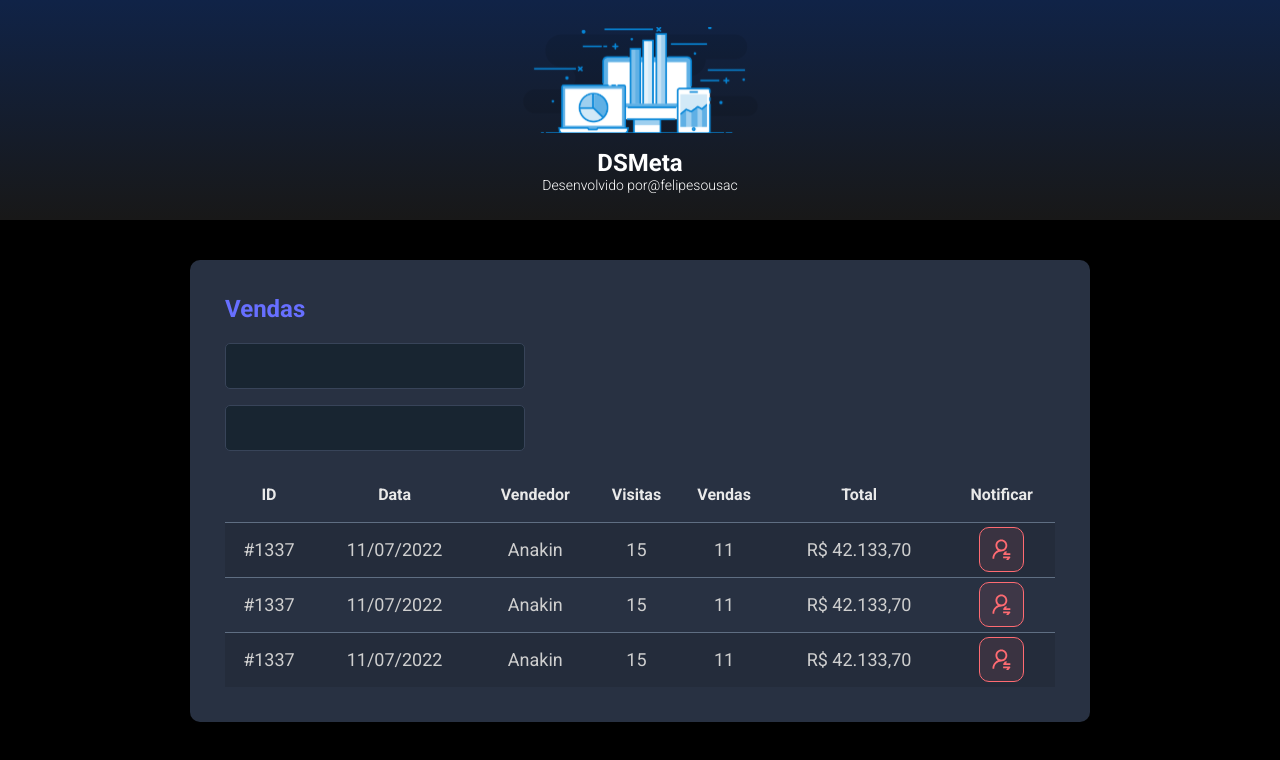
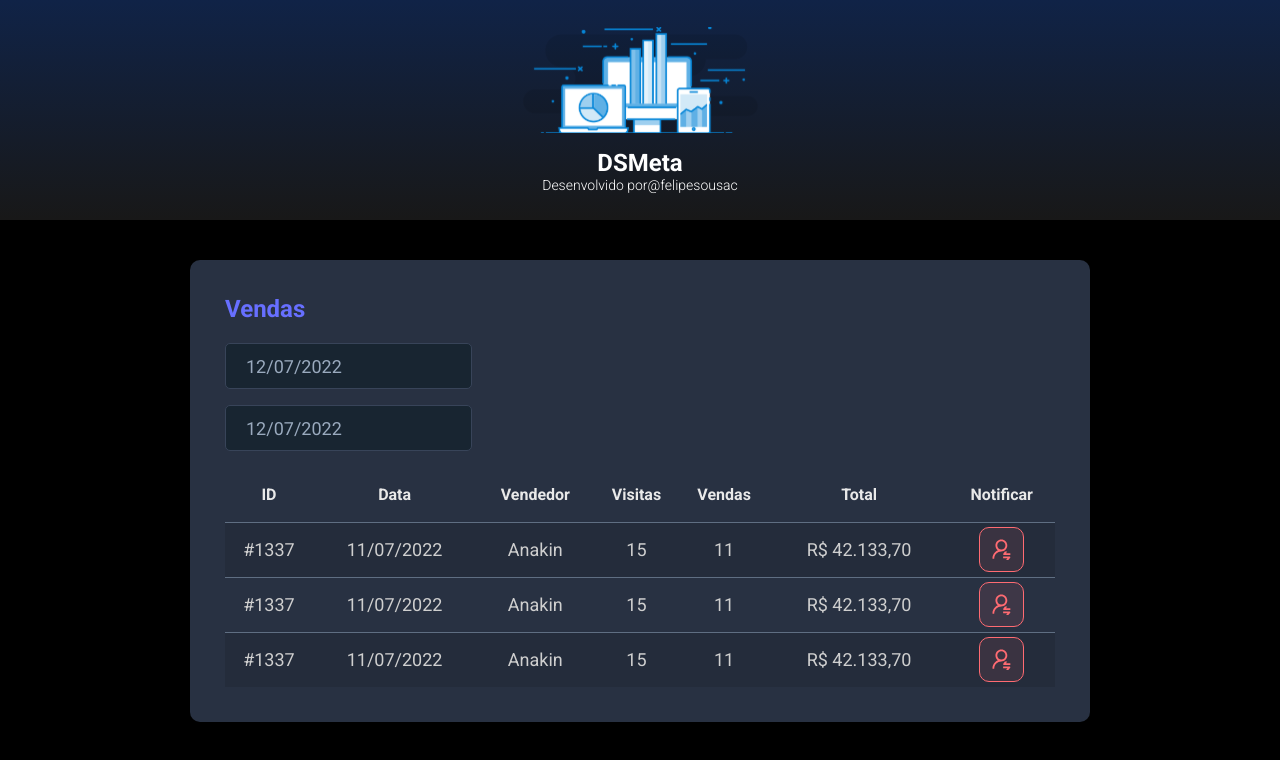
Before and after one commit to felipesousac/dsmeta, a React (Vite) app in the folder frontend/: page / in a window 1280 px wide. Shown: the top 760 px of the page. Built offline with nearby package versions, Linux system fonts and the light colour scheme.

Commit message:
DatePicker

```diff
--- a/frontend/package.json
+++ b/frontend/package.json
@@ -8,7 +8,9 @@
     "preview": "vite preview"
   },
   "dependencies": {
+    "@types/react-datepicker": "4.4.2",
     "react": "^18.0.0",
+    "react-datepicker": "4.8.0",
     "react-dom": "^18.0.0"
   },
   "devDependencies": {
--- a/frontend/src/components/SalesCard/index.tsx
+++ b/frontend/src/components/SalesCard/index.tsx
@@ -1,5 +1,7 @@
 import NotificationButton from '../NotificationButton'
 import './style.css'
+import DatePicker from 'react-datepicker'
+import 'react-datepicker/dist/react-datepicker.css'
 
 function SalesCard() {
   return (
@@ -7,10 +9,20 @@
       <h2 className="dsmeta-sales-title">Vendas</h2>
       <div>
         <div className="dsmeta-form-control-container">
-          <input className="dsmeta-form-control" type="text" name="" id="" />
+          <DatePicker
+            selected={new Date()}
+            onChange={(date: Date) => {}}
+            className="dsmeta-form-control"
+            dateFormat="dd/MM/yyyy"
+          />
         </div>
         <div className="dsmeta-form-control-container">
-          <input className="dsmeta-form-control" type="text" name="" id="" />
+          <DatePicker
+            selected={new Date()}
+            onChange={(date: Date) => {}}
+            className="dsmeta-form-control"
+            dateFormat="dd/MM/yyyy"
+          />
         </div>
       </div>
 
```
Also changed, not shown: 1 other file (tests, documents, lock files or other folders).
